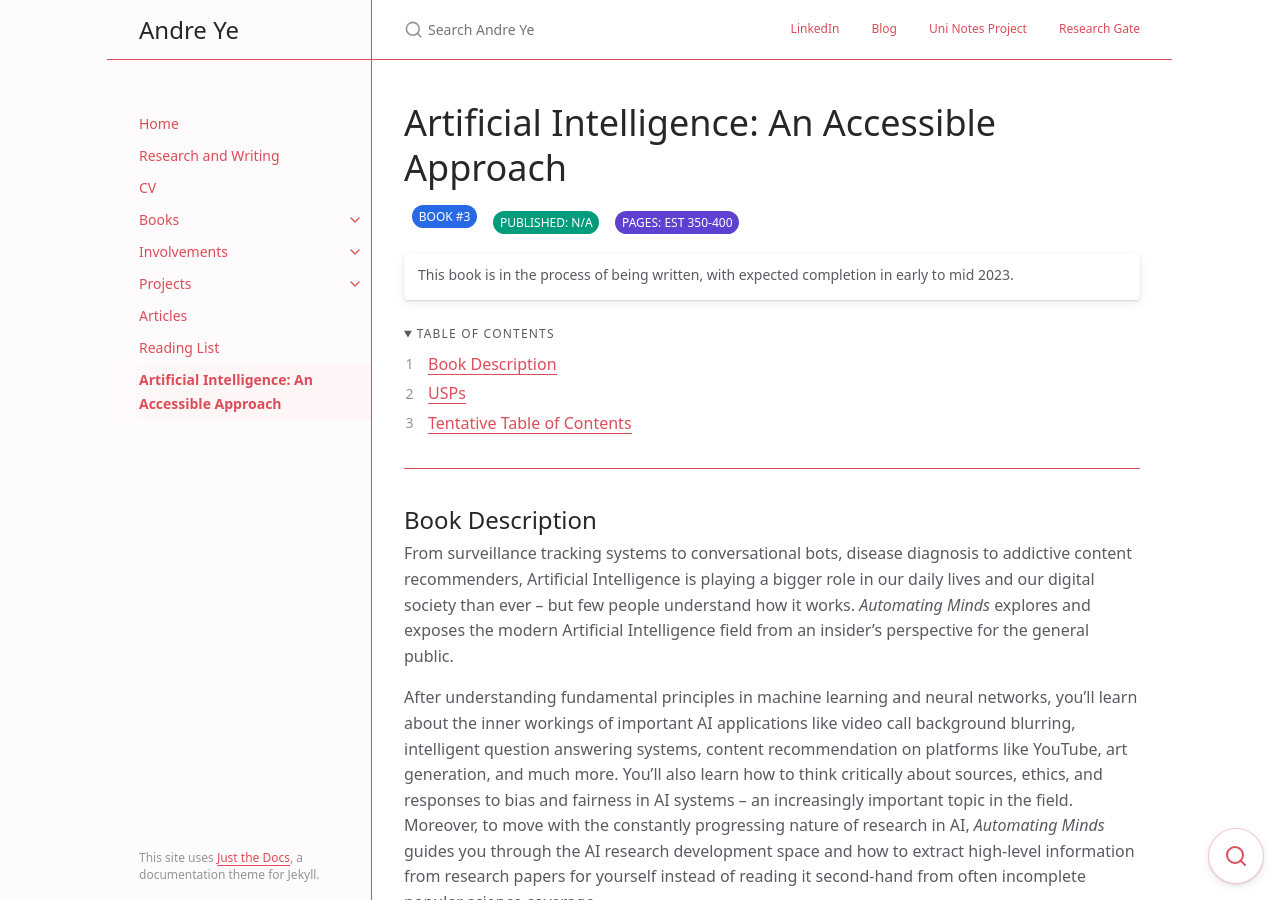
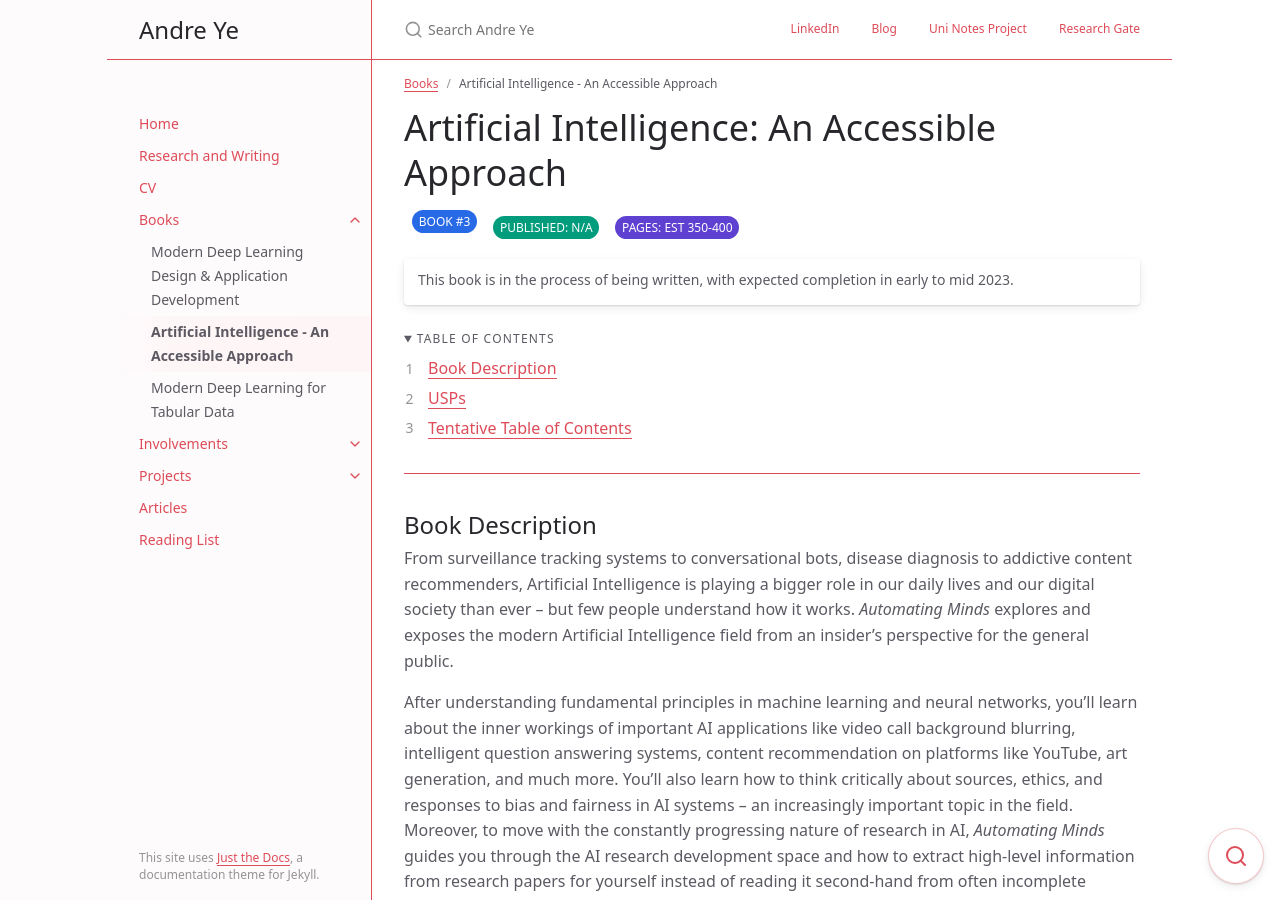
Before and after one commit to andre-ye/andre-ye.github.io-retired, a Jekyll site: the page built from docs/books/artifical-intelligence.md, in a window 1280 px wide and 900 px high. Built offline with Jekyll 4.4.1, drawn with Linux system fonts in a browser that asks for light colours; nearby versions of some CDN libraries; our own code applies the rules of GitHub Pages for plain Markdown files.

Commit message:
Update artifical-intelligence.md

```diff
--- a/docs/books/artifical-intelligence.md
+++ b/docs/books/artifical-intelligence.md
@@ -1,6 +1,6 @@
 ---
 layout: default
-title: Artificial Intelligence: An Accessible Approach
+title: Artificial Intelligence - An Accessible Approach
 parent: Books
 nav_order: 4
 has_children: false
```
